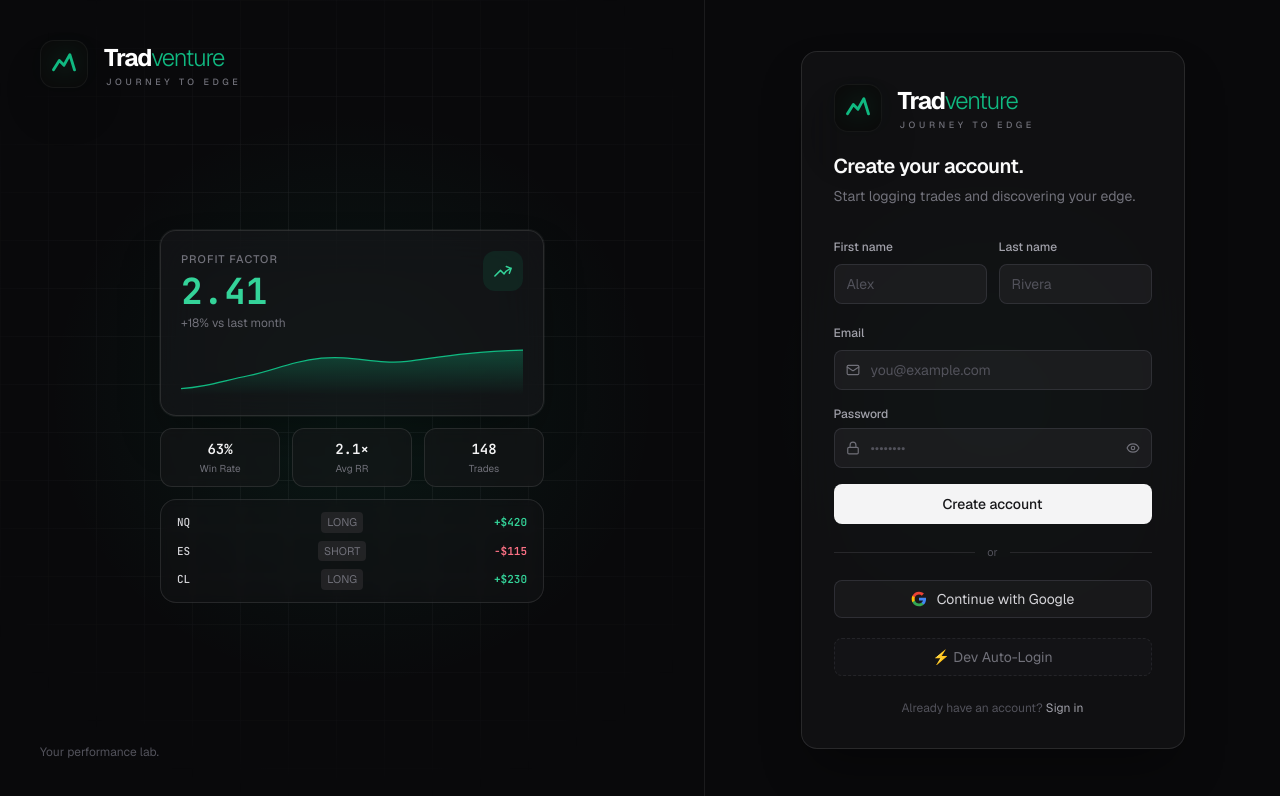
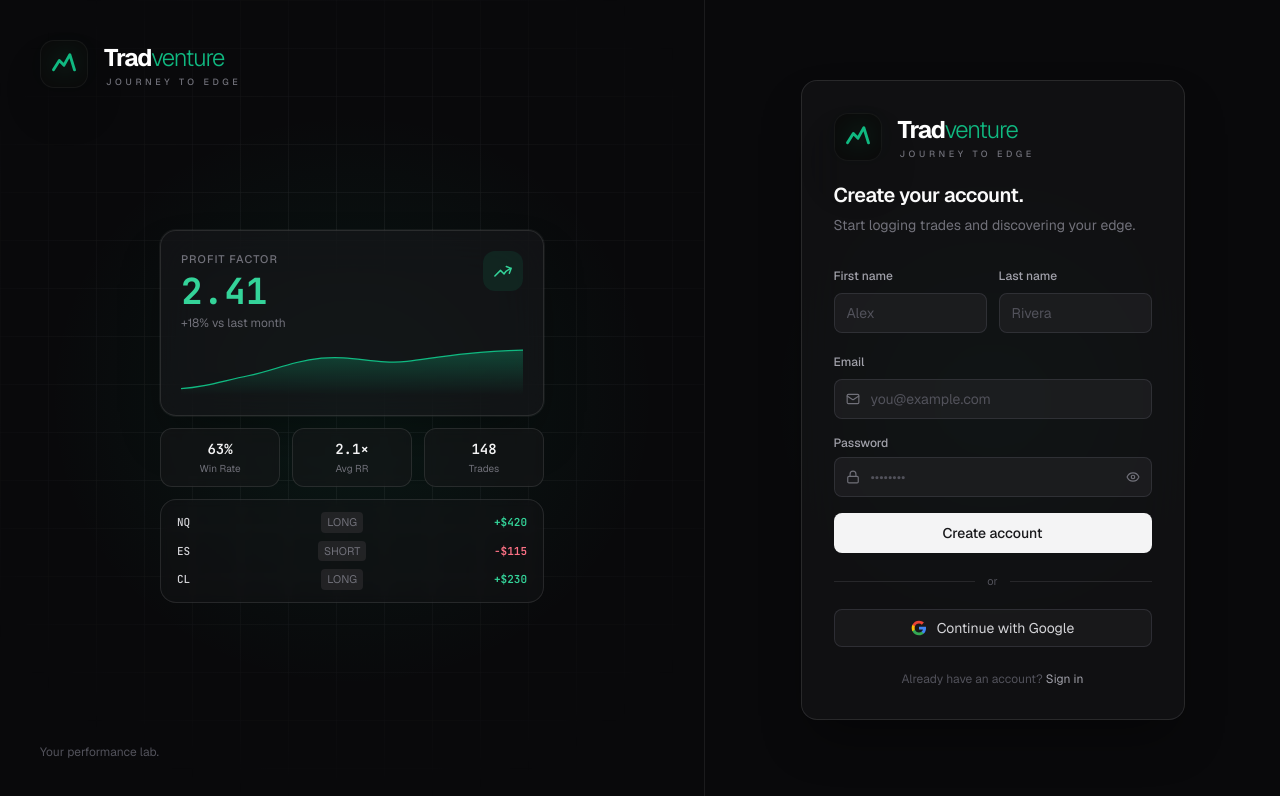
Before and after one commit to indrachapa2004/trading_journal, a Next.js app: page /signup in a window 1280 px wide. Shown: the top 796 px of the page. Built offline with nearby package versions, Linux system fonts and the light colour scheme.

Commit message:
Polishing for the app launch

```diff
--- a/src/app/layout.tsx
+++ b/src/app/layout.tsx
@@ -15,6 +15,9 @@ const jetbrainsMono = JetBrains_Mono({
 export const metadata: Metadata = {
   title: "Tradventure",
   description: "Track trades, analyze performance, and improve your edge.",
+  icons: {
+    icon: "/icon.svg",
+  },
 };
 
 export default function RootLayout({
--- a/src/components/auth/auth-form.tsx
+++ b/src/components/auth/auth-form.tsx
@@ -64,25 +64,9 @@ export function AuthForm({ mode }: { mode: AuthMode }) {
 
     setLoading(true);
 
-    // Bypass length check for the dev shortcut (admin / 123)
-    if (mode === "login" && !(email === "admin" && password === "123")) {
-      if (password.length < 6) {
-        setError("Password must be at least 6 characters.");
-        setLoading(false);
-        return;
-      }
-    }
-
     try {
       if (mode === "login") {
-        // Dev shortcut — swap admin/123 for the actual test account
-        const DEV_EMAIL = process.env.NEXT_PUBLIC_DEV_TEST_EMAIL ?? "dev@trading-journal.test";
-        const DEV_PASSWORD = process.env.NEXT_PUBLIC_DEV_TEST_PASSWORD ?? "DevPass123!";
-        const credentials =
-          email === "admin" && password === "123"
-            ? { email: DEV_EMAIL, password: DEV_PASSWORD }
-            : { email, password };
-        const result = await signInAction(credentials);
+        const result = await signInAction({ email, password });
         if (result?.error) setError(result.error);
       } else {
         const result = await signUpAction({
@@ -111,28 +95,6 @@ export function AuthForm({ mode }: { mode: AuthMode }) {
       provider: "google",
       options: { redirectTo: `${window.location.origin}/auth/callback` },
     });
-  }
-
-  async function handleDevAutoLogin() {
-    if (process.env.NODE_ENV !== "development") return;
-
-    setLoading(true);
-    setError(null);
-    setSuccess(null);
-
-    // Read test account from env vars — set NEXT_PUBLIC_DEV_TEST_EMAIL and
-    // NEXT_PUBLIC_DEV_TEST_PASSWORD in .env.local to match a real Supabase user.
-    const DEV_EMAIL = process.env.NEXT_PUBLIC_DEV_TEST_EMAIL ?? "dev@trading-journal.test";
-    const DEV_PASSWORD = process.env.NEXT_PUBLIC_DEV_TEST_PASSWORD ?? "DevPass123!";
-
-    try {
-      const result = await signInAction({ email: DEV_EMAIL, password: DEV_PASSWORD });
-      if (result?.error) setError(result.error);
-    } catch {
-      // redirect() throws — expected on successful auth
-    } finally {
-      setLoading(false);
-    }
   }
 
   const passwordStrength =
@@ -340,24 +302,6 @@ export function AuthForm({ mode }: { mode: AuthMode }) {
         {googleLoading ? "Redirecting…" : "Continue with Google"}
       </button>
 
-      {/* Dev Auto-Login — only visible in local development */}
-      {process.env.NODE_ENV === "development" && (
-        <div className="mt-5">
-          <button
-            type="button"
-            onClick={handleDevAutoLogin}
-            disabled={loading}
-            className={cn(
-              "flex w-full items-center justify-center gap-2 rounded-md border border-dashed border-zinc-700/40 bg-zinc-800/20 px-4 py-2 text-sm text-zinc-500 transition-colors",
-              "hover:border-zinc-600/60 hover:text-zinc-300",
-              "disabled:opacity-50"
-            )}
-          >
-            ⚡ Dev Auto-Login
-          </button>
-        </div>
-      )}
-
       {/* Footer link */}
       <p className="mt-6 text-center text-xs text-zinc-600">
         {mode === "login" ? (
```
Also changed, not shown: public/icon.svg (added).
